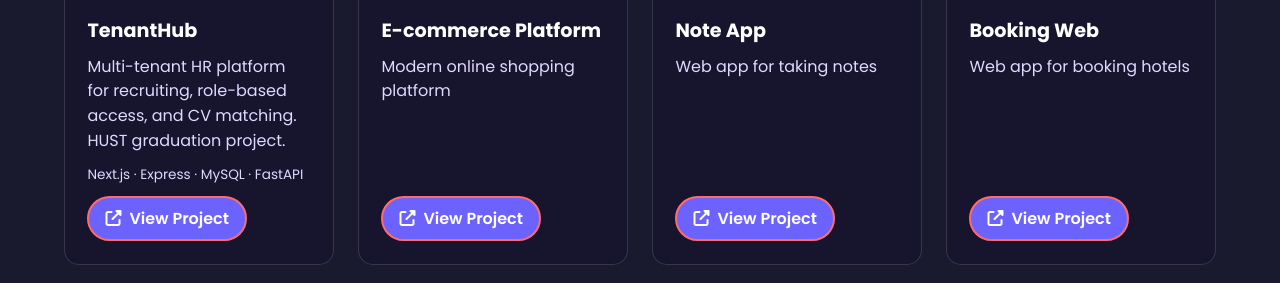
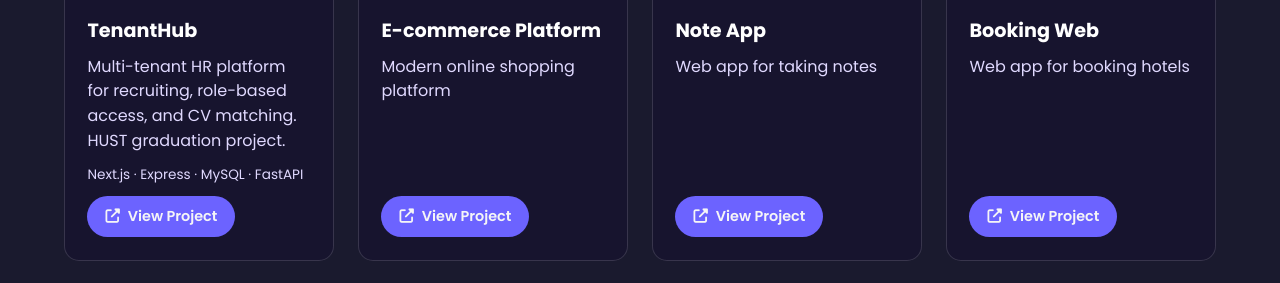
Before and after one commit to nmtun/portfolio, a plain HTML site: page index.html in a window 1280 px wide. Shown: the part 4160-4443 px from the top of the page. Drawn offline with nearby package versions, Linux system fonts and the light colour scheme.

Commit message:
Match project button sizing and focus styles

```diff
--- a/style.css
+++ b/style.css
@@ -912,26 +912,24 @@ header.scrolled {
     font-size: 0.85rem;
 }
 
-.portfolio-link {
+.btn.portfolio-link {
     display: inline-flex;
     align-items: center;
+    justify-content: center;
     gap: 0.5rem;
-    color: #fff;
-    text-decoration: none;
-    font-weight: 600;
-    padding: 0.5rem 1rem;
-    border: 2px solid var(--accent);
-    border-radius: 25px;
+    width: auto;
+    padding: 0.55rem 1rem;
+    font-size: 0.9rem;
+    line-height: 1.4;
 }
 
 .portfolio-card-body .portfolio-link {
     margin-top: auto;
 }
 
-.portfolio-link:hover,
 .portfolio-link:focus-visible {
-    background: #fff;
-    color: #17142e;
+    outline: 2px solid var(--light);
+    outline-offset: 3px;
 }
 
 .portfolio-footer {
```
